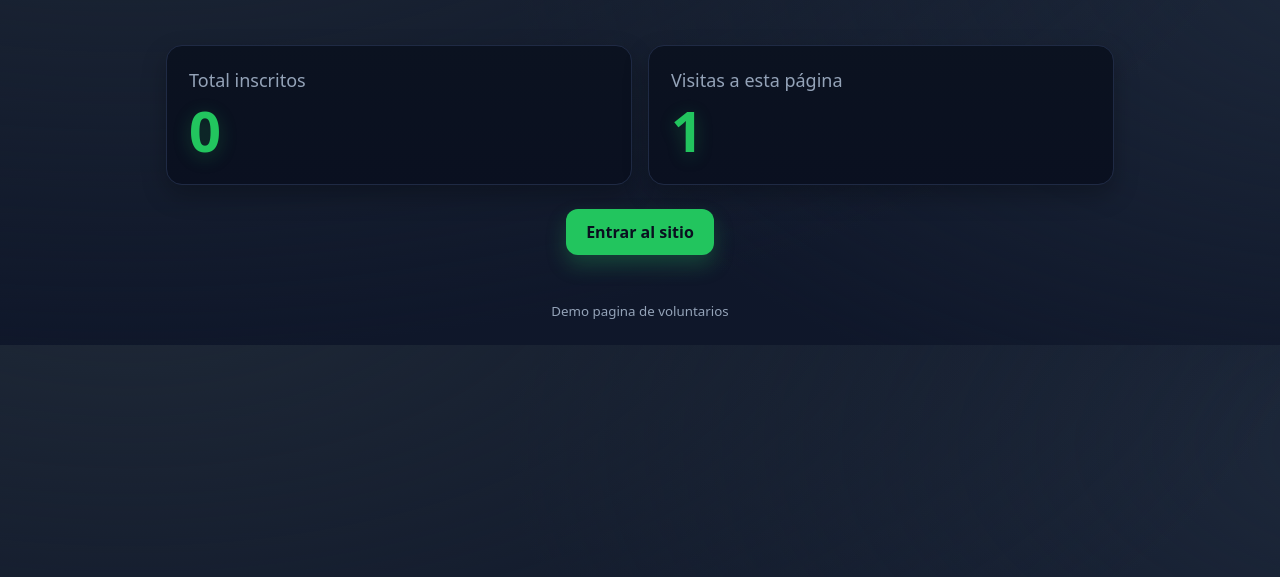
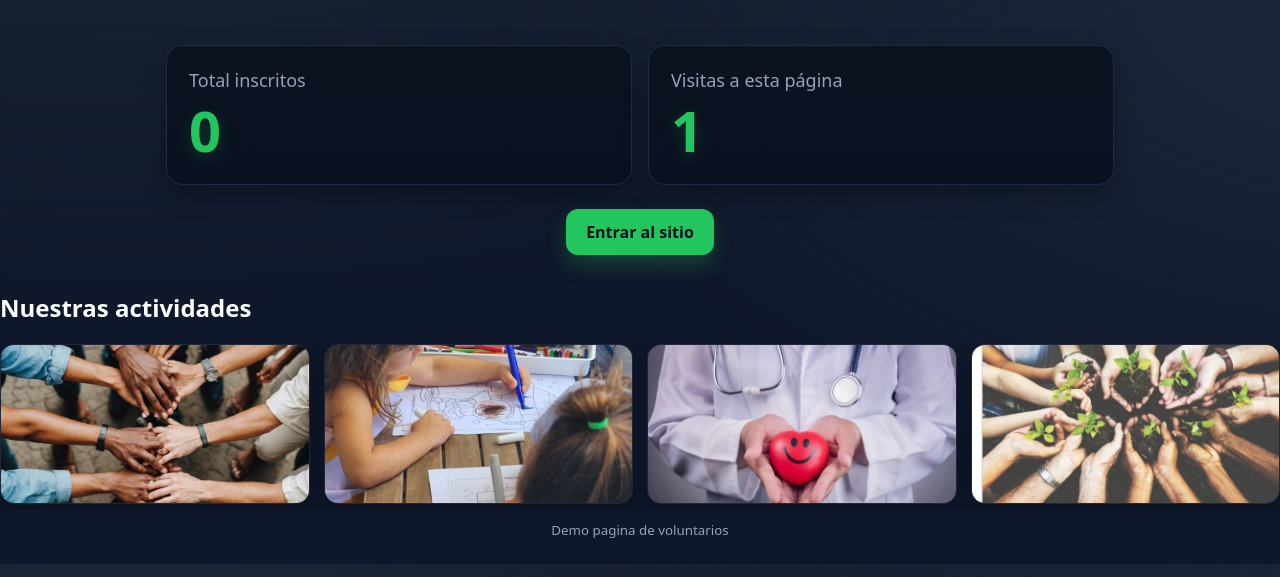
Before and after one commit to Juancmh95/Proyecto-Tech, a plain HTML site: page intro.html in a window 1280 px wide. Shown: the part 149-726 px from the top of the page. Drawn offline with Linux system fonts and the light colour scheme.

Commit message:
final coommit

```diff
--- a/intro.css
+++ b/intro.css
@@ -41,6 +41,27 @@ body{
 .btn:hover{ transform: translateY(-1px); }
 .btn:active{ transform: translateY(0); }
 .foot{ text-align:center; color:var(--muted); padding:8px 16px 24px; }
+.carrusel{
+  display: grid;
+  grid-auto-flow: column;
+  grid-auto-columns: minmax(220px, 28%);
+  gap: 14px;
+  overflow-x: auto;
+  padding-bottom: 6px;
+  scroll-snap-type: x mandatory;
+  -webkit-overflow-scrolling: touch;
+}
+
+.carrusel img{
+  width: 100%;
+  height: 160px;
+  object-fit: cover;
+  border-radius: 14px;
+  scroll-snap-align: start;
+  border: 1px solid rgba(255,255,255,.07);
+  box-shadow: 0 6px 18px rgba(0,0,0,.25);
+}
+
 
 
 .footer {
--- a/intro.html
+++ b/intro.html
@@ -31,6 +31,18 @@
     <a id="goSite" class="btn" href="index.html">Entrar al sitio</a>
   </div>
 
+  <!-- Galería de imágenes -->
+<section id="galeria">
+  <h2>Nuestras actividades</h2>
+  <div class="carrusel">
+    <img src="img/img1.jpg" alt="Actividad 1" loading="lazy">
+    <img src="img/img2.jpg" alt="Actividad 2" loading="lazy">
+    <img src="img/img3.jpg" alt="Actividad 3" loading="lazy">
+    <img src="img/img4.jpg" alt="Actividad 4" loading="lazy">
+    </div>
+</section>
+
+
   <footer class="foot">
     <small>Demo pagina de voluntarios</small>
   </footer>
--- a/style.css
+++ b/style.css
@@ -320,6 +320,8 @@ h2 {
   white-space: nowrap;
 }
 
+
+
 .footer {
   margin-top: 50px;
   padding-bottom: 40px;
```
Also changed, not shown: index.html (+13 -1 lines), img/img1.jpg (added), img/img2.jpg (added), img/img3.jpg (added), img/img4.jpg (added).
